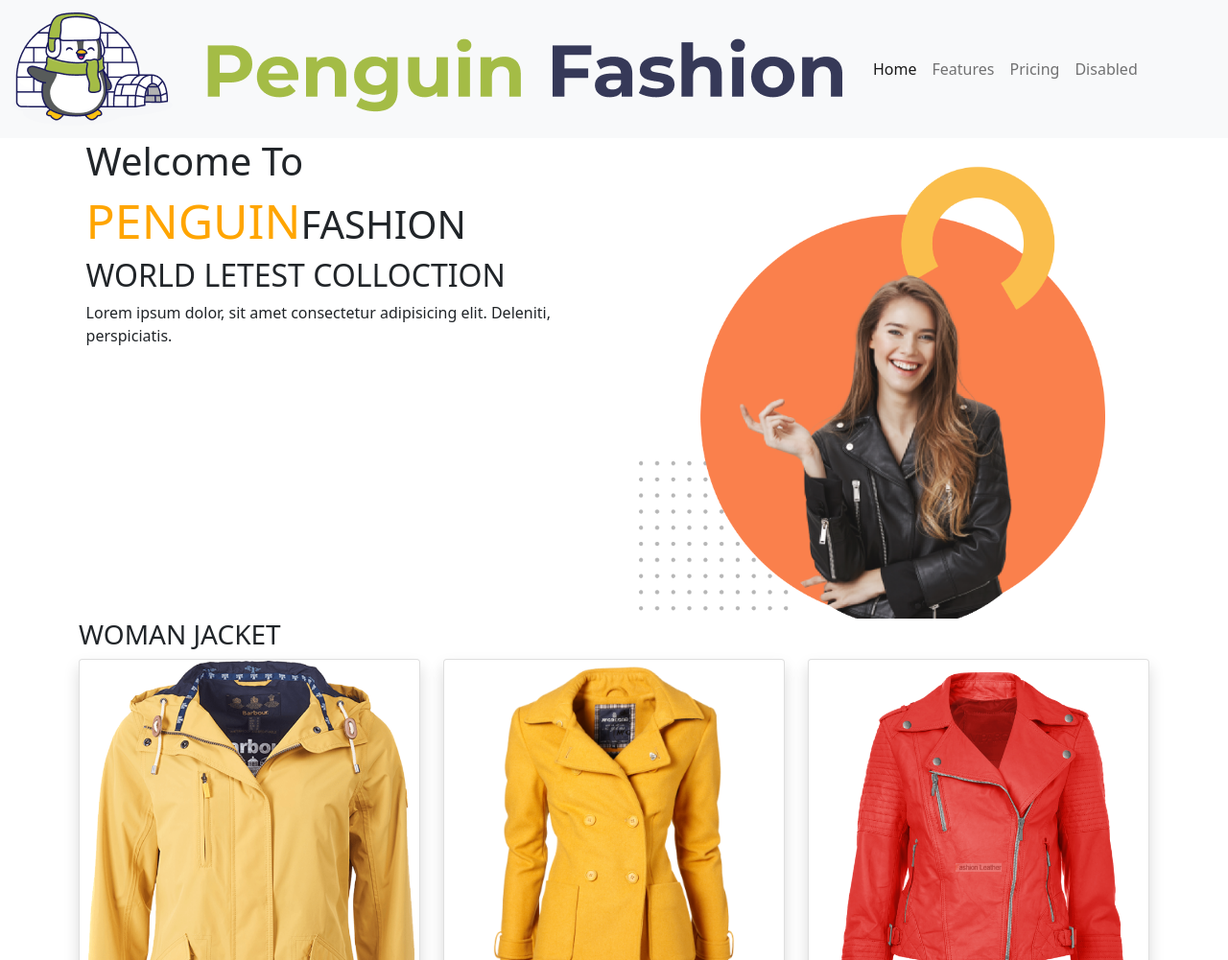
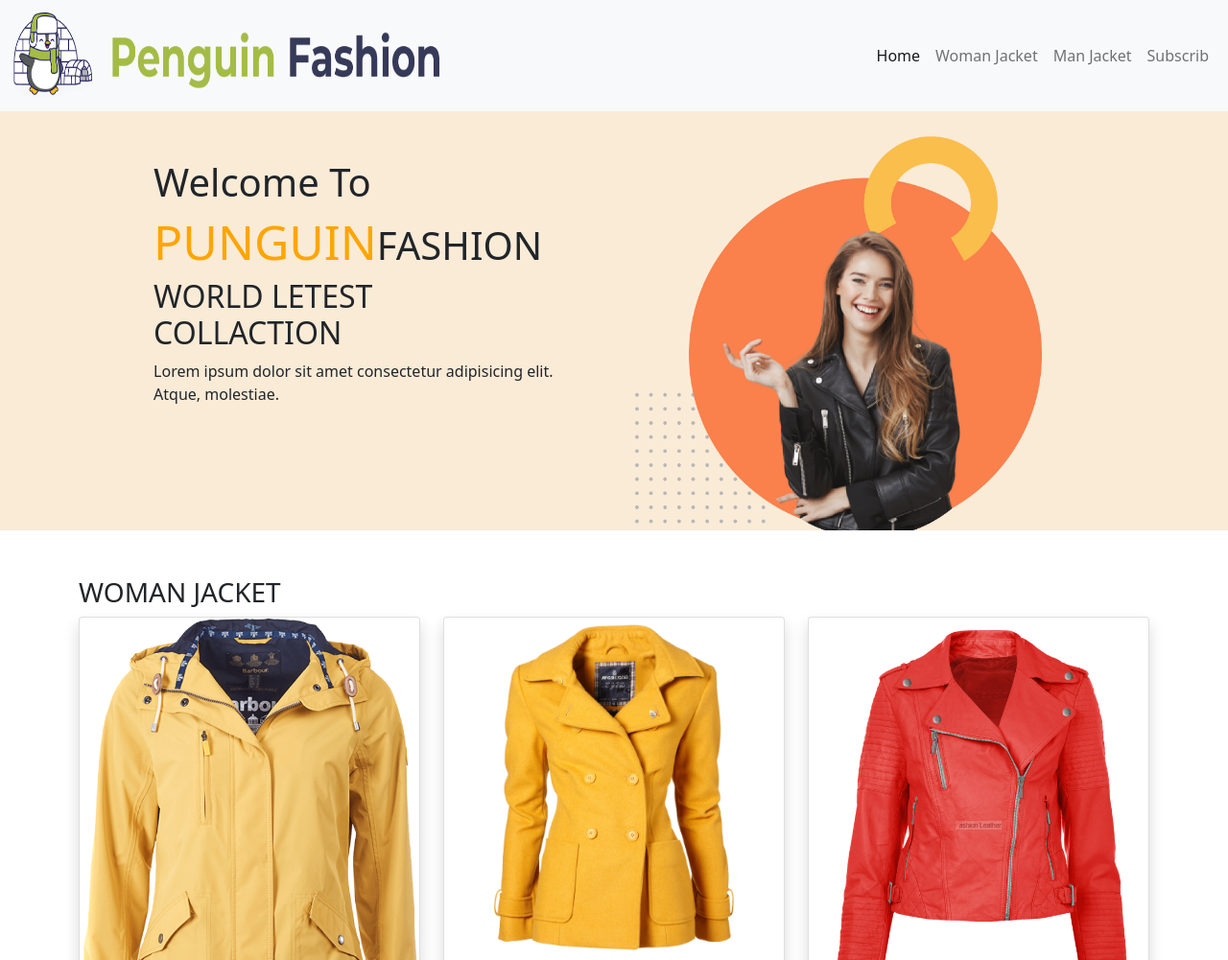
Before and after one commit to Mehedi-Hasan2005/my-assment-2, a plain HTML site: page index.html in a window 1280 px wide. Shown: the top 1001 px of the page at 96% size. Drawn offline with nearby package versions, Linux system fonts and the light colour scheme.

Commit message:
2nd simple change

```diff
--- a/index.html
+++ b/index.html
@@ -3,64 +3,83 @@
 <head>
     <meta charset="UTF-8">
     <meta name="viewport" content="width=device-width, initial-scale=1.0">
-    <title>Document</title>
+    <title>Panguin Fashion</title>
     <link rel="stylesheet" href="style.css">
     <link href="https://cdn.jsdelivr.net/npm/bootstrap@5.0.0-beta1/dist/css/bootstrap.min.css" rel="stylesheet" integrity="sha384-giJF6kkoqNQ00vy+HMDP7azOuL0xtbfIcaT9wjKHr8RbDVddVHyTfAAsrekwKmP1" crossorigin="anonymous">
 </head>
 <body>
+
+    <!-- Navbar Area start -->
+
+
+
     <section class="topbanar">
 
-        <nav class="navbar navbar-expand-lg navbar-light bg-light">
-            <div class="container-fluid">
+        <nav class="navbar navbar-expand-lg navbar-light bg-light ">
+            <div class="container-fluid ">
               <a class="navbar-brand" href="#">
-                  <img src="Fashion/Logo, Icon/Group 33072.png" alt="">
+                  <img class="logo" src="Fashion/Logo, Icon/Group 33072.png" alt="">
               </a>
               <button class="navbar-toggler" type="button" data-bs-toggle="collapse" data-bs-target="#navbarNav" aria-controls="navbarNav" aria-expanded="false" aria-label="Toggle navigation">
                 <span class="navbar-toggler-icon"></span>
               </button>
-              <div class="collapse navbar-collapse" id="navbarNav">
+              <div class="collapse navbar-collapse d-flex justify-content-end " id="navbarNav">
                 <ul class="navbar-nav">
                   <li class="nav-item">
                     <a class="nav-link active" aria-current="page" href="#">Home</a>
                   </li>
                   <li class="nav-item">
-                    <a class="nav-link" href="#">Features</a>
+                    <a class="nav-link" href="#Woman Jacket">Woman Jacket</a>
                   </li>
                   <li class="nav-item">
-                    <a class="nav-link" href="#">Pricing</a>
+                    <a class="nav-link" href="#manjacket">Man Jacket</a>
                   </li>
                   <li class="nav-item">
-                    <a class="nav-link " href="#" tabindex="-1" aria-disabled="true">Disabled</a>
+                    <a class="nav-link " href="#subscrib" tabindex="-1" aria-disabled="true">Subscrib</a>
                   </li>
                 </ul>
               </div>
             </div>
           </nav>
+    </section>
+
+        <!-- Navbar Area End -->
 
 
-
-        <div class="half-width">
-            <h1 class="welcome"> Welcome To</h1>
-            <h1><span class="mehedi">PENGUIN</span>FASHION</h1>
-            <h2>WORLD LETEST COLLOCTION</h2>
-            <p>Lorem ipsum dolor, sit amet consectetur adipisicing elit. Deleniti, perspiciatis.</p>
+        <!-- Top Bar start -->
 
 
+            <section class="topbanar">
+                    <div class="container  d-flex align-item-center">
 
-        </div>
+                        <div class="half-width top-hw">
 
-        <div>
-             <img class="half-width" src="Fashion/Image/topimg.png" alt="">
+                            <h1 class="welcome"> Welcome To</h1>
+                            <h1><span class="mehedi">PUNGUIN</span>FASHION</h1>
+                            <h2>WORLD LETEST COLLACTION</h2>
+                            <p>Lorem ipsum dolor sit amet consectetur adipisicing elit. Atque, molestiae.</p>
+
+                        </div>
+
+                        <div class="half-width">
+                             <img  src="Fashion/Image/topimg.png" alt="">
 
 
-        </div>
+                        </div>
+                    </div>
 
-    </section>
+
+            </section>
+
+
+            <!-- Top Bar End -->
+
+            <!-- Main section Start-->
 
     <main class="container">
 
-
-       <section id="shoes" class="mt-5">
+        <!--  WOMAN COLLACTION ENd -->
+       <section id="Woman Jacket" class="mt-5">
 
         <h3>WOMAN JACKET</h3>
 
@@ -104,7 +123,11 @@
           </div>
        </section>
 
-       <Section id="bages" class="mt-5">
+            <!-- WOMAN COLLACTION ENd -->
+
+                <!-- MAN COLLACTION START -->
+
+       <Section id="manjacket" class="mt-5">
 
         <h3>MAN JACKET</h3>
 
@@ -147,20 +170,30 @@
               </div>
             </div>
           </div>
+        </main>
 
+        <!-- Main Section End -->
 
        </Section>
 
-       <section>
+    </Section>
+
+    <section id="subscrib" style="height: 300px;" class=" bg-secondary d-flex justify-content-center align-items-center mt-5">
+
+         <div>
+             <h1>LET'S STAY IN TOUCH</h1>
+         <h6>Get updates on sales, specials and more</h6>
+         <input type="text" placeholder="Enter your e-mail">
+         <button type="button" class="btn btn-info">Submit</button>
+         </div>
 
 
+    </section>
 
 
-
-
-
-
-       </section>
+    <footer class="text-center mt-5">
+        <small>©2021. Panguin Fasion. All rights reserved. Bangladesh, Mehedi Hasan.</small>
+    </footer>
 
 
     <script src="https://cdn.jsdelivr.net/npm/bootstrap@5.0.0-beta1/dist/js/bootstrap.bundle.min.js" integrity="sha384-ygbV9kiqUc6oa4msXn9868pTtWMgiQaeYH7/t7LECLbyPA2x65Kgf80OJFdroafW" crossorigin="anonymous"></script>
--- a/style.css
+++ b/style.css
@@ -24,3 +24,16 @@
     background-color: white;
     border: 0px;
 }
+.half-width img{
+    width: 100%;
+
+}
+.logo{
+
+    width: 450px;
+    height: 90px;
+}
+.top-hw{
+
+    margin-top: 50px;
+}
```
